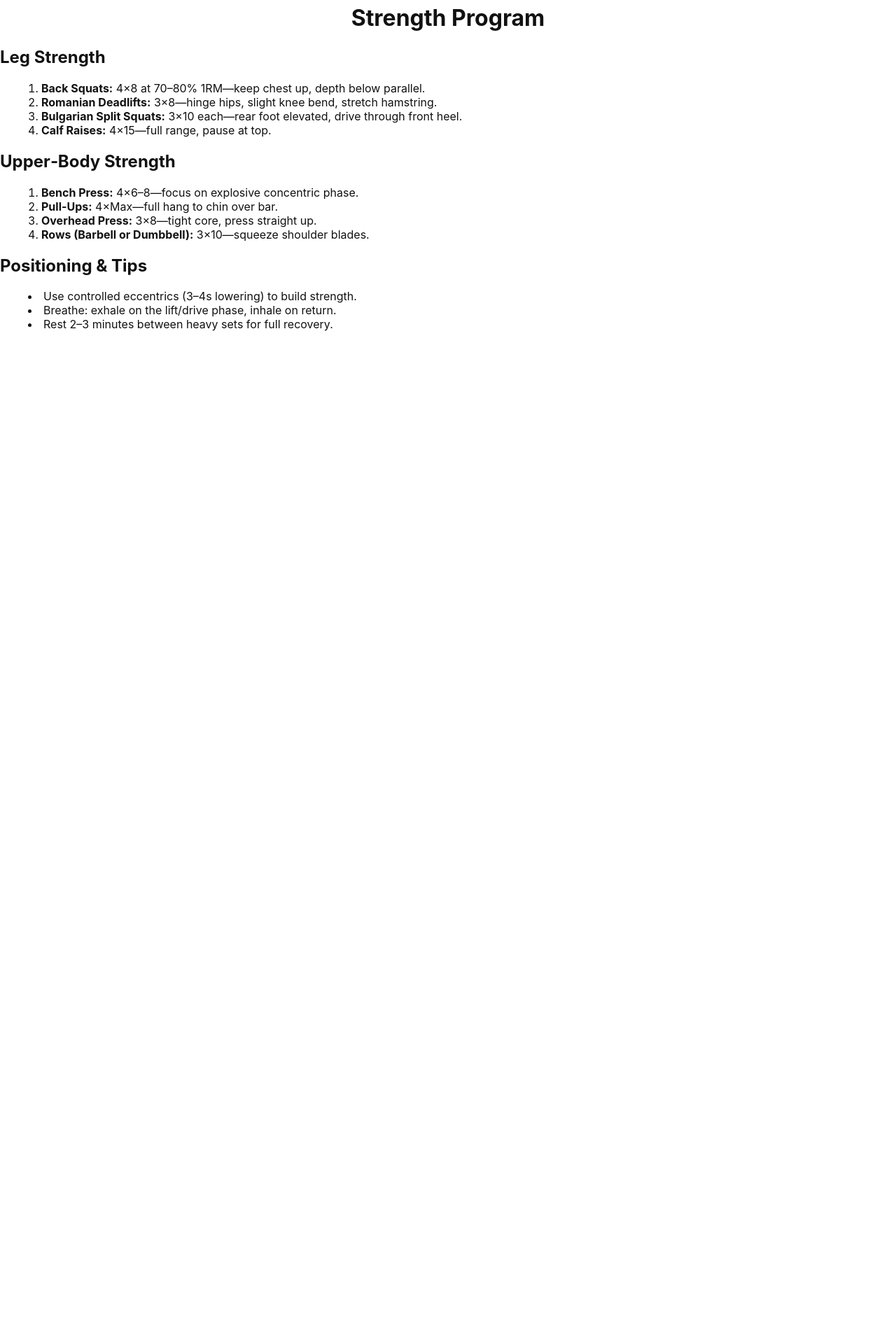
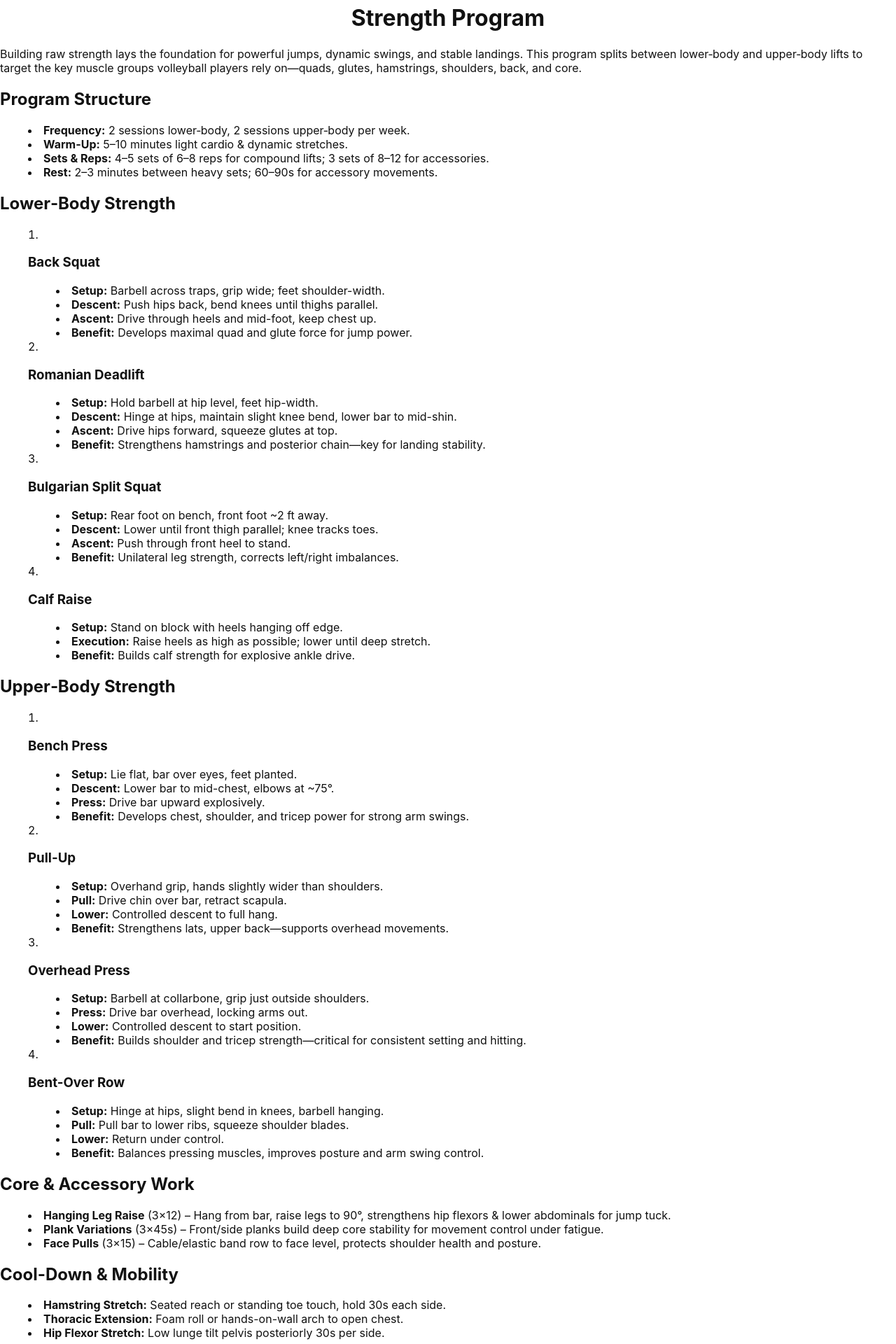
Before and after one commit to blueweriy/volleyball-ai-website, a React (Vite) app: page /workout/strength in a window 1280 px wide. Shown: the part 80-2000 px from the top of the page at 70% size. Before the commit the page ends 886 px from the top, so only its background shows below. Built offline with nearby package versions, Linux system fonts and the light colour scheme.

Commit message:
Update Strength.jsx

```diff
--- a/src/pages/workout/Strength.jsx
+++ b/src/pages/workout/Strength.jsx
@@ -1,57 +1,253 @@
+// src/pages/workout/Strength.jsx
 import React from "react";
 
 export default function Strength() {
   return (
     <div className="bg-white text-gray-900 py-16 px-8 lg:px-20 max-w-4xl mx-auto leading-relaxed">
-      <h1 className="font-serif text-4xl font-bold mb-6 text-center">
+      {/* Page Title */}
+      <h1 className="font-serif text-4xl font-bold mb-8 text-center">
         Strength Program
       </h1>
 
-      {/* Legs Section */}
+      {/* Introduction */}
       <section className="mb-12">
-        <h2 className="text-2xl font-semibold mb-4">Leg Strength</h2>
-        <ul className="list-decimal list-inside space-y-3">
+        <p className="text-lg text-gray-700">
+          Building raw strength lays the foundation for powerful jumps, dynamic
+          swings, and stable landings. This program splits between lower‐body
+          and upper‐body lifts to target the key muscle groups volleyball players
+          rely on—quads, glutes, hamstrings, shoulders, back, and core.
+        </p>
+      </section>
+
+      {/* Program Structure */}
+      <section className="mb-12">
+        <h2 className="text-2xl font-semibold mb-4">Program Structure</h2>
+        <ul className="list-disc list-inside space-y-2 text-lg">
           <li>
-            <strong>Back Squats:</strong> 4×8 at 70–80% 1RM—keep chest up, depth below parallel.
+            <strong>Frequency:</strong> 2 sessions lower‐body, 2 sessions upper‐body per week.
           </li>
           <li>
-            <strong>Romanian Deadlifts:</strong> 3×8—hinge hips, slight knee bend, stretch hamstring.
+            <strong>Warm-Up:</strong> 5–10 minutes light cardio & dynamic stretches.
           </li>
           <li>
-            <strong>Bulgarian Split Squats:</strong> 3×10 each—rear foot elevated, drive through front heel.
+            <strong>Sets & Reps:</strong> 4–5 sets of 6–8 reps for compound lifts; 3 sets of 8–12 for accessories.
           </li>
           <li>
-            <strong>Calf Raises:</strong> 4×15—full range, pause at top.
+            <strong>Rest:</strong> 2–3 minutes between heavy sets; 60–90s for accessory movements.
           </li>
         </ul>
       </section>
 
-      {/* Upper Body Section */}
+      {/* Lower‐Body Strength */}
+      <section className="mb-12">
+        <h2 className="text-2xl font-semibold mb-4">Lower‐Body Strength</h2>
+        <ol className="list-decimal list-inside space-y-6 text-lg">
+          {/* Exercise 1 */}
+          <li>
+            <h3 className="font-semibold">Back Squat</h3>
+            <ul className="list-disc list-inside ml-6 space-y-1">
+              <li>
+                <strong>Setup:</strong> Barbell across traps, grip wide; feet shoulder-width.
+              </li>
+              <li>
+                <strong>Descent:</strong> Push hips back, bend knees until thighs parallel.
+              </li>
+              <li>
+                <strong>Ascent:</strong> Drive through heels and mid-foot, keep chest up.
+              </li>
+              <li>
+                <strong>Benefit:</strong> Develops maximal quad and glute force for jump power.
+              </li>
+            </ul>
+          </li>
+
+          {/* Exercise 2 */}
+          <li>
+            <h3 className="font-semibold">Romanian Deadlift</h3>
+            <ul className="list-disc list-inside ml-6 space-y-1">
+              <li>
+                <strong>Setup:</strong> Hold barbell at hip level, feet hip-width.
+              </li>
+              <li>
+                <strong>Descent:</strong> Hinge at hips, maintain slight knee bend, lower bar to mid-shin.
+              </li>
+              <li>
+                <strong>Ascent:</strong> Drive hips forward, squeeze glutes at top.
+              </li>
+              <li>
+                <strong>Benefit:</strong> Strengthens hamstrings and posterior chain—key for landing stability.
+              </li>
+            </ul>
+          </li>
+
+          {/* Exercise 3 */}
+          <li>
+            <h3 className="font-semibold">Bulgarian Split Squat</h3>
+            <ul className="list-disc list-inside ml-6 space-y-1">
+              <li>
+                <strong>Setup:</strong> Rear foot on bench, front foot ~2 ft away.
+              </li>
+              <li>
+                <strong>Descent:</strong> Lower until front thigh parallel; knee tracks toes.
+              </li>
+              <li>
+                <strong>Ascent:</strong> Push through front heel to stand.
+              </li>
+              <li>
+                <strong>Benefit:</strong> Unilateral leg strength, corrects left/right imbalances.
+              </li>
+            </ul>
+          </li>
+
+          {/* Exercise 4 */}
+          <li>
+            <h3 className="font-semibold">Calf Raise</h3>
+            <ul className="list-disc list-inside ml-6 space-y-1">
+              <li>
+                <strong>Setup:</strong> Stand on block with heels hanging off edge.
+              </li>
+              <li>
+                <strong>Execution:</strong> Raise heels as high as possible; lower until deep stretch.
+              </li>
+              <li>
+                <strong>Benefit:</strong> Builds calf strength for explosive ankle drive.
+              </li>
+            </ul>
+          </li>
+        </ol>
+      </section>
+
+      {/* Upper‐Body Strength */}
       <section className="mb-12">
         <h2 className="text-2xl font-semibold mb-4">Upper‐Body Strength</h2>
-        <ul className="list-decimal list-inside space-y-3">
+        <ol className="list-decimal list-inside space-y-6 text-lg">
+          {/* Exercise 1 */}
           <li>
-            <strong>Bench Press:</strong> 4×6–8—focus on explosive concentric phase.
+            <h3 className="font-semibold">Bench Press</h3>
+            <ul className="list-disc list-inside ml-6 space-y-1">
+              <li>
+                <strong>Setup:</strong> Lie flat, bar over eyes, feet planted.
+              </li>
+              <li>
+                <strong>Descent:</strong> Lower bar to mid-chest, elbows at ~75°.
+              </li>
+              <li>
+                <strong>Press:</strong> Drive bar upward explosively.
+              </li>
+              <li>
+                <strong>Benefit:</strong> Develops chest, shoulder, and tricep power for strong arm swings.
+              </li>
+            </ul>
+          </li>
+
+          {/* Exercise 2 */}
+          <li>
+            <h3 className="font-semibold">Pull-Up</h3>
+            <ul className="list-disc list-inside ml-6 space-y-1">
+              <li>
+                <strong>Setup:</strong> Overhand grip, hands slightly wider than shoulders.
+              </li>
+              <li>
+                <strong>Pull:</strong> Drive chin over bar, retract scapula.
+              </li>
+              <li>
+                <strong>Lower:</strong> Controlled descent to full hang.
+              </li>
+              <li>
+                <strong>Benefit:</strong> Strengthens lats, upper back—supports overhead movements.
+              </li>
+            </ul>
+          </li>
+
+          {/* Exercise 3 */}
+          <li>
+            <h3 className="font-semibold">Overhead Press</h3>
+            <ul className="list-disc list-inside ml-6 space-y-1">
+              <li>
+                <strong>Setup:</strong> Barbell at collarbone, grip just outside shoulders.
+              </li>
+              <li>
+                <strong>Press:</strong> Drive bar overhead, locking arms out.
+              </li>
+              <li>
+                <strong>Lower:</strong> Controlled descent to start position.
+              </li>
+              <li>
+                <strong>Benefit:</strong> Builds shoulder and tricep strength—critical for consistent setting and hitting.
+              </li>
+            </ul>
+          </li>
+
+          {/* Exercise 4 */}
+          <li>
+            <h3 className="font-semibold">Bent-Over Row</h3>
+            <ul className="list-disc list-inside ml-6 space-y-1">
+              <li>
+                <strong>Setup:</strong> Hinge at hips, slight bend in knees, barbell hanging.
+              </li>
+              <li>
+                <strong>Pull:</strong> Pull bar to lower ribs, squeeze shoulder blades.
+              </li>
+              <li>
+                <strong>Lower:</strong> Return under control.
+              </li>
+              <li>
+                <strong>Benefit:</strong> Balances pressing muscles, improves posture and arm swing control.
+              </li>
+            </ul>
+          </li>
+        </ol>
+      </section>
+
+      {/* Core & Accessory */}
+      <section className="mb-12">
+        <h2 className="text-2xl font-semibold mb-4">Core & Accessory Work</h2>
+        <ul className="list-disc list-inside space-y-4 text-lg">
+          <li>
+            <strong>Hanging Leg Raise</strong> (3×12) – Hang from bar, raise legs to 90°,
+            strengthens hip flexors & lower abdominals for jump tuck.
           </li>
           <li>
-            <strong>Pull-Ups:</strong> 4×Max—full hang to chin over bar.
+            <strong>Plank Variations</strong> (3×45s) – Front/side planks build deep core
+            stability for movement control under fatigue.
           </li>
           <li>
-            <strong>Overhead Press:</strong> 3×8—tight core, press straight up.
-          </li>
-          <li>
-            <strong>Rows (Barbell or Dumbbell):</strong> 3×10—squeeze shoulder blades.
+            <strong>Face Pulls</strong> (3×15) – Cable/elastic band row to face level,
+            protects shoulder health and posture.
           </li>
         </ul>
       </section>
 
-      {/* Tips */}
+      {/* Cool-Down & Mobility */}
+      <section className="mb-12">
+        <h2 className="text-2xl font-semibold mb-4">Cool-Down & Mobility</h2>
+        <ul className="list-disc list-inside space-y-2 text-lg">
+          <li>
+            <strong>Hamstring Stretch:</strong> Seated reach or standing toe touch,
+            hold 30s each side.
+          </li>
+          <li>
+            <strong>Thoracic Extension:</strong> Foam roll or hands-on-wall arch to open chest.
+          </li>
+          <li>
+            <strong>Hip Flexor Stretch:</strong> Low lunge tilt pelvis posteriorly 30s per side.
+          </li>
+        </ul>
+      </section>
+
+      {/* Final Tips */}
       <section>
-        <h2 className="text-2xl font-semibold mb-4">Positioning & Tips</h2>
-        <ul className="list-disc list-inside space-y-2">
-          <li>Use controlled eccentrics (3–4s lowering) to build strength.</li>
-          <li>Breathe: exhale on the lift/drive phase, inhale on return.</li>
-          <li>Rest 2–3 minutes between heavy sets for full recovery.</li>
+        <h2 className="text-2xl font-semibold mb-4">Final Execution Tips</h2>
+        <ul className="list-disc list-inside space-y-2 text-lg">
+          <li>
+            Maintain strict form on heavy lifts—safety and correct muscle recruitment matter most.
+          </li>
+          <li>
+            Track loads and reps in a training log to ensure progressive overload.
+          </li>
+          <li>
+            Aim for a small weekly increase (2–5 lbs) once you can complete all reps with perfect form.
+          </li>
         </ul>
       </section>
     </div>
```
